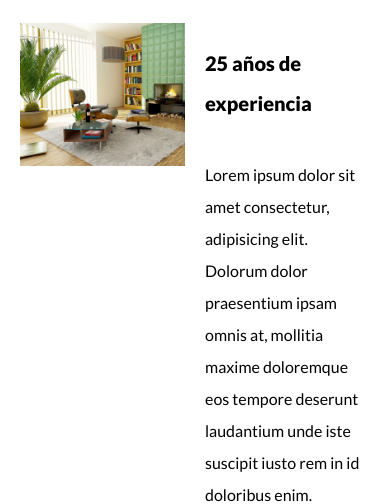
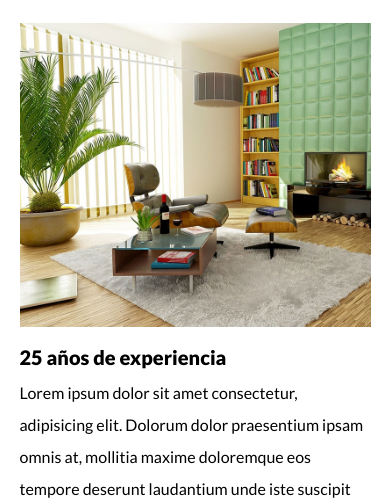
Before and after one commit to Elisa33/Bienes-raices, a plain HTML site: page nosotros.html in a window 390 px wide. Shown: the part 350-854 px from the top of the page. Drawn offline with Linux system fonts and the light colour scheme.

Commit message:
tablet and mobile

```diff
--- a/css/styles.css
+++ b/css/styles.css
@@ -422,6 +422,12 @@ textarea {
 	.texto-entrada p {
 		line-height: 2rem;
 	}
+	.texto-nosotros blockquote {
+		padding: 0;
+	}
+	.texto-nosotros p {
+		margin: 0;
+	}
 }
 
 @media (max-width: 768px) {
@@ -477,6 +483,9 @@ textarea {
 	.copyright {
 		text-align: center;
 	}
+	.contenido-nosotros {
+		display: block;
+	}
 }
 
 @media (max-width: 414px) {
```
